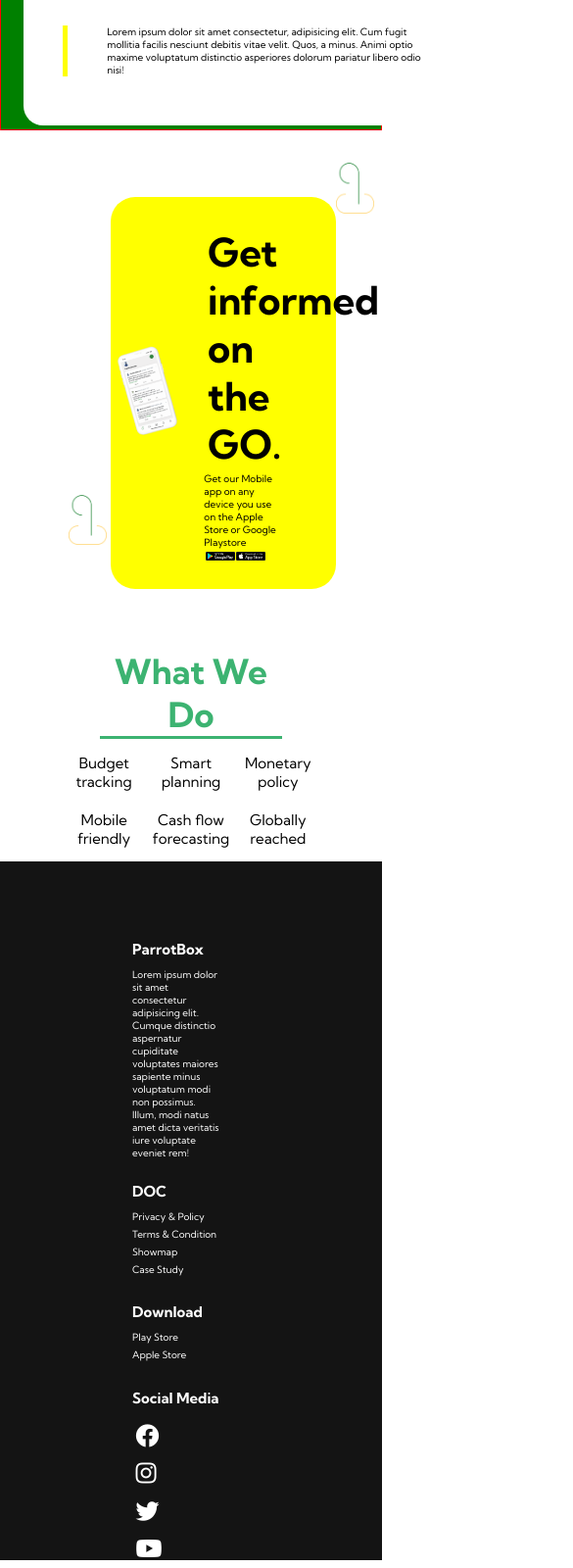
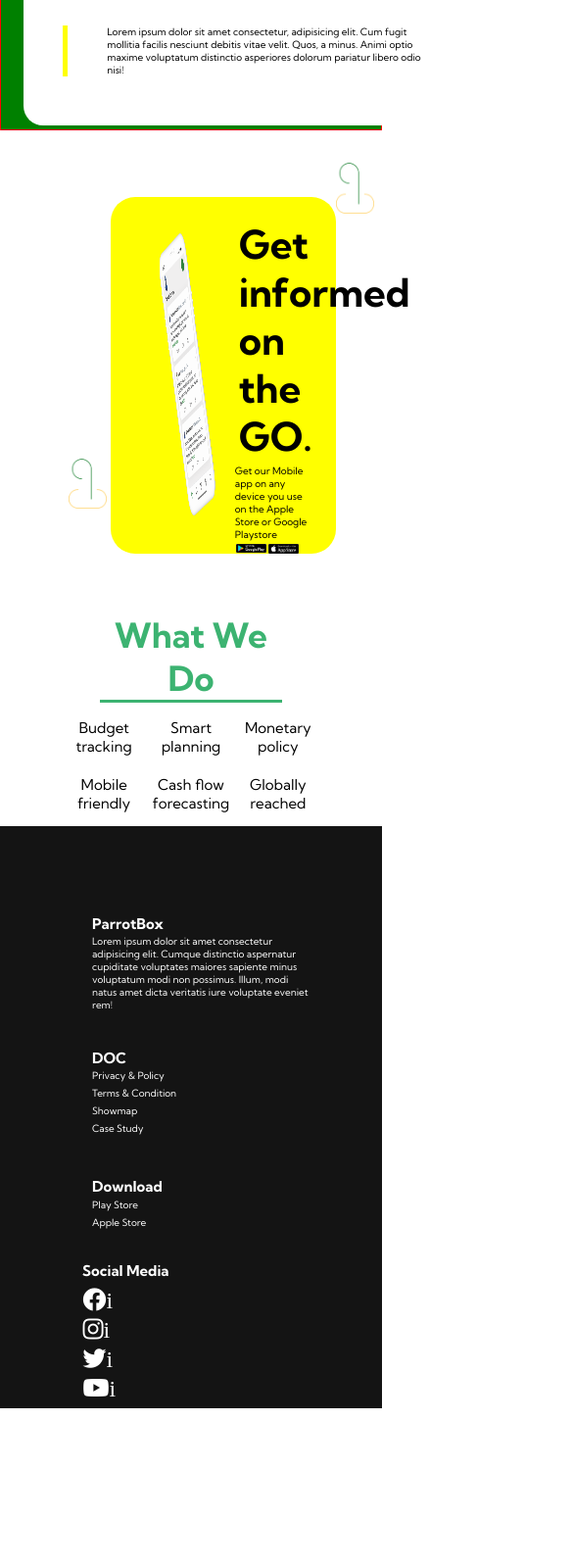
Before and after one commit to BaraClarkson/mySite, a plain HTML site: page index.html in a window 390 px wide. Shown: the part 2401-4001 px from the top of the page at 98% size, 585 px wide, since content can reach past the window. After the commit the page ends 3838 px from the top, so only its background shows below. Drawn offline with Linux system fonts and the light colour scheme.

Commit message:
mobile ronponsive

```diff
--- a/index.html
+++ b/index.html
@@ -231,20 +231,20 @@
           </div>
         </div>
         <div class="footer__link--wrapper">
-          <div class="footer__link--items">
+          <div class="social__icons">
             <h2>Social Media</h2>
             <a href="/" class="social__icon--link" target="_blank">
-              <i class="fab fa-facebook"></i
-            ></a>
+              <i class="fab fa-facebook">i</i></a
+            >
             <a href="/" class="social__icon--link" target="_blank">
-              <i class="fab fa-instagram"></i
-            ></a>
+              <i class="fab fa-instagram">i</i></a
+            >
             <a href="/" class="social__icon--link" target="_blank">
-              <i class="fab fa-twitter"></i
-            ></a>
+              <i class="fab fa-twitter">i</i></a
+            >
             <a href="/" class="social__icon--link" target="_blank">
-              <i class="fab fa-youtube"></i
-            ></a>
+              <i class="fab fa-youtube">i</i></a
+            >
           </div>
         </div>
       </div>
--- a/style.css
+++ b/style.css
@@ -310,8 +310,6 @@ header .nav .nav-bar li a:hover {
 }
 .img-radius{
      border-radius: 30px;
-     /* border-radius: 300px; */
-     /* width: 350px; */
 }
 .static{
     border: 1px solid red;
@@ -344,29 +342,23 @@ header .nav .nav-bar li a:hover {
 .app-yellow{
     background-color: yellow;
     max-width: 90%;
-    margin: 0px auto;
     border-radius: 25px;
-    height: 400px;
-    display: flex;
-    align-items: center;
-    justify-content: space-between;
-
-
+     margin: 0 auto;
+     display: grid;
+     grid-template-columns: repeat(auto-fit, minmax(45%, 1fr));
+     grid-column-gap: 10%;
 }
 .margin-top{
     margin-top:10%;
     margin-bottom: 0px;
     margin-left: 90px;
-
-}
-
-.app-img img{
-    max-width: 100%;
-
+   /* height: 500px; */
 }
 .app-img {
     transform: rotate(-5deg);
     animation: slideImage .8s linear;
+    width: 50%;
+    margin-left: 50%;
 }
 
 @keyframes slideImage {
@@ -394,9 +386,9 @@ header .nav .nav-bar li a:hover {
 
 }
 .app-info{
-    max-width: 50%;
-    margin-right: 40px;
-    padding: 20px;
+    width: 75%;
+    margin: 20% 3% 0% 0%;
+    /* padding: 20px; */
 }
 .app-info h3{
     font-size: 40px;
@@ -411,7 +403,7 @@ header .nav .nav-bar li a:hover {
 .img-reduce{
     display: flex;
     width: 40%;
-    height: 50%;
+    /* height: 50%; */
 }
 /* What we do section */
 .we_do{
@@ -454,6 +446,8 @@ header .nav .nav-bar li a:hover {
 .footer__container {
     background-color: #141414;
     padding: 60px 45px;
+    margin: 0 0;
+    width: 100%;
 }
 
 #footer__logo {
@@ -467,27 +461,28 @@ header .nav .nav-bar li a:hover {
 
 .footer__links {
     max-width: 90%;
-    /* padding: 1%; */
+    padding-left: 8%;
     display: grid;
     grid-template-columns: repeat(auto-fit, minmax(200px, 1fr));
-    grid-column-gap: 2%;
+    grid-column-gap: 4%;
     grid-row-gap: 4%;
-    /* margin: 0 auto; */
+    margin: 0 auto;
+
 
 
 }
 
 .footer__link--wrapper {
     display: flex;
-    max-width: 100%
-    /* margin: 2% 2%; */
+    max-width: 100%;
+    /* margin: 0 20px; */
 }
 
  .footer__link--items {
     display: flex;
     flex-direction: column;
     align-items: flex-start;
-    margin: 0px 90px;
+    margin: 0px 1%;
     text-align: left;
     max-width: 100%;
     box-sizing: border-box;
@@ -495,12 +490,11 @@ header .nav .nav-bar li a:hover {
 
 .footer__link--items h2 {
     margin-bottom: 1%;
-    padding-bottom: 10%;
-    width: 500px;
+    /* width: 500px; */
 }
 .footer__link--items p {
-
     color: #fff;
+    width: auto;
 }
 
 .footer__link--items>h2 {
@@ -522,46 +516,30 @@ header .nav .nav-bar li a:hover {
 .social__icon--link {
     color: #fff;
     font-size: 24px;
-    margin: 4%;
+    margin: 1%;
+
+}
+.social__icons {
+    display: block;
+    justify-content: space-between;
+    align-items: center;
+    width: 20%;
+}
+.social__icons h2{
+    margin-bottom: 1%;
+    padding-bottom: 10%;
+    width: 500px;
+    color: #fff;
 }
 
 
-.social__icons {
-    display: flex;
-    justify-content: space-between;
-    align-items: center;
-    width: 240px;
-}
 
-.social__logo {
-    color: #fff;
-    justify-self: flex-start;
-    margin-left: 20px;
-    cursor: pointer;
-    text-decoration: none;
-    font-size: 2rem;
-    display: flex;
-    align-items: center;
-    margin-bottom: 16px;
-}
 
-.website__rights {
-    color: #fff;
-}
 
 @media screen and (max-width: 820px) {
     .footer__links {
         padding-top: 2rem;
     }
-
-    #footer__logo {
-        margin-bottom: 2rem;
-    }
-
-    .website__rights {
-        margin-bottom: 2rem;
-    }
-
     .footer__link--wrapper {
         flex-direction: column;
     }
@@ -571,10 +549,10 @@ header .nav .nav-bar li a:hover {
     }
 }
 
-/* @media screen and (max-width:480px) {
+@media screen and (max-width:480px) {
     .footer__link--items {
         margin: 0;
         padding: 10px;
         width: 100%;
     }
-} */
+}
```
